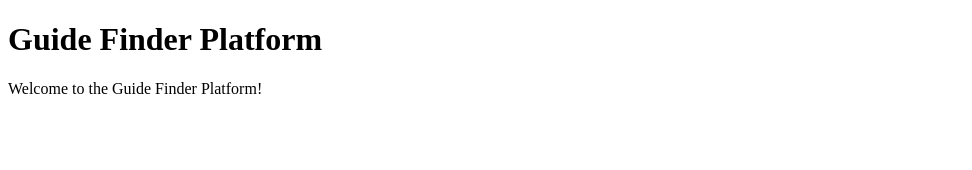
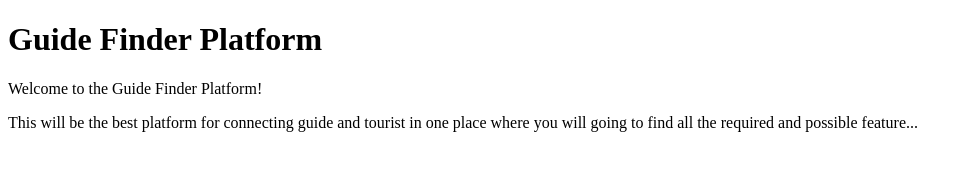
Before and after one commit to rishikesh20122007/Guide_finder_platform, a website: page Frontend/index.html in a window 1280 px wide. Shown: the whole page, without its empty margins (0-972 px from the left). Drawn offline with Linux system fonts and the light colour scheme.

Commit message:
Initial commit

```diff
--- a/Frontend/index.html
+++ b/Frontend/index.html
@@ -8,5 +8,7 @@
 <body>
     <h1>Guide Finder Platform</h1>
     <p>Welcome to the Guide Finder Platform!</p>
+
+    <p>This will be the best platform for connecting guide and tourist in one place where you will going to find all the required and possible feature...</p>
 </body>
 </html>
```
